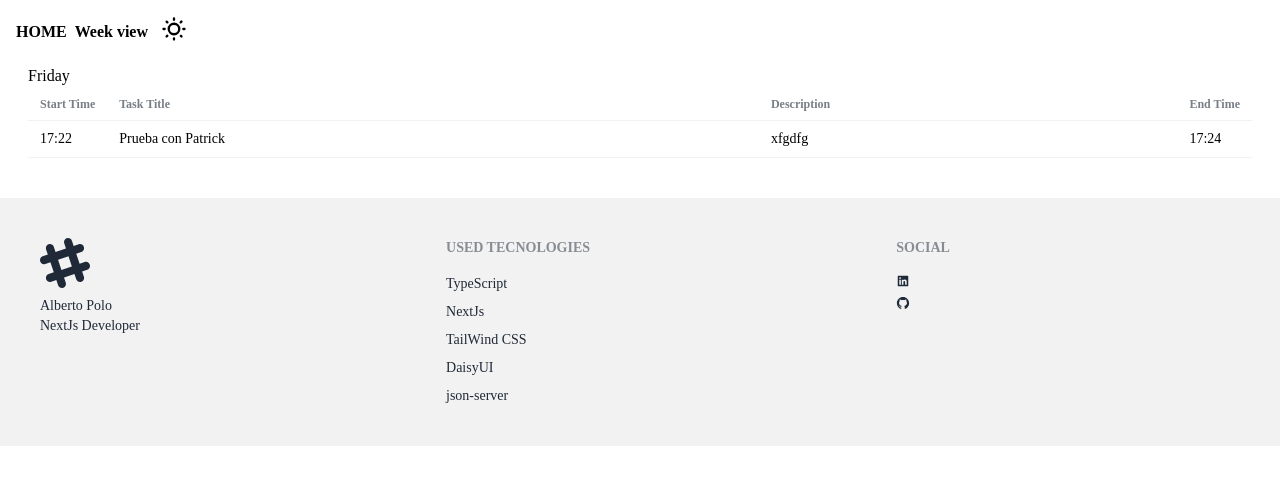
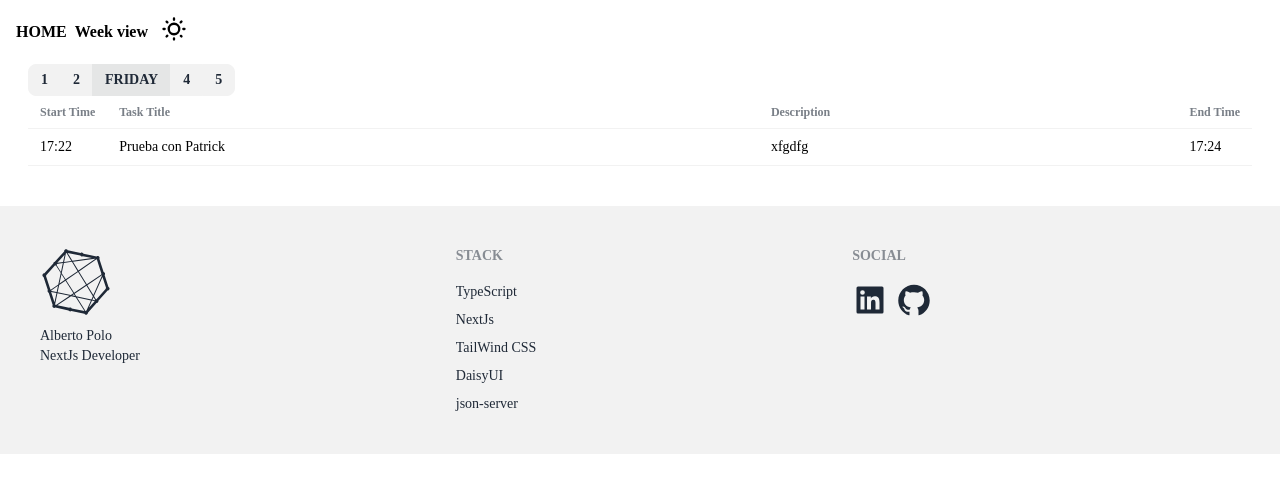
Before and after one commit to BertoPolo/week-plannerTS, a Next.js app: page /home/singleday/Friday in a window 1280 px wide. Shown: the top 492 px of the page. Built offline with nearby package versions, Linux system fonts and the light colour scheme; data requests are answered from the project's data file.

Commit message:
styling footer. adding pagination to navigate among days

```diff
--- a/app/home/singleday/[day]/page.tsx
+++ b/app/home/singleday/[day]/page.tsx
@@ -8,19 +8,22 @@ const SingleDay = async ({ params }: Params) => {
   //   sorting by startTime
   if (tasks.length > 0) {
     tasks.sort((a, b) => {
-      if (a.startTime < b.startTime) {
-        return -1
-      }
-      if (a.startTime > b.startTime) {
-        return 1
-      }
+      if (a.startTime < b.startTime) return -1
+      if (a.startTime > b.startTime) return 1
+
       return 0
     })
   }
+
   return (
     <>
-      <h1>{params.day}</h1>
-      {/* change h1 for pagination ui */}
+      <div className="join">
+        <button className="join-item btn btn-sm">1</button>
+        <button className="join-item btn btn-sm">2 </button>
+        <button className="join-item btn btn-sm btn-active">{params.day}</button>
+        <button className="join-item btn btn-sm">4</button>
+        <button className="join-item btn btn-sm">5</button>
+      </div>
       <div className="overflow-x-auto">
         <table className="table table-sm">
           {/* head */}
--- a/components/DayInWeek.tsx
+++ b/components/DayInWeek.tsx
@@ -13,12 +13,9 @@ const DayInWeek = ({ tasks }: TaskProps) => {
     : ["Monday", "Tuesday", "Wednesday", "Thursday", "Friday"]
 
   tasks.sort((a, b) => {
-    if (a.startTime < b.startTime) {
-      return -1
-    }
-    if (a.startTime > b.startTime) {
-      return 1
-    }
+    if (a.startTime < b.startTime) return -1
+    if (a.startTime > b.startTime) return 1
+
     return 0
   })
 
--- a/components/Footer.tsx
+++ b/components/Footer.tsx
@@ -2,22 +2,15 @@ import Link from "next/link"
 import React from "react"
 import { BiLogoLinkedinSquare } from "react-icons/bi"
 import { AiFillGithub } from "react-icons/ai"
+import { FaConnectdevelop } from "react-icons/fa"
 
 const Footer = () => {
   return (
     <footer className="footer p-10 mt-10 bg-base-200 text-base-content">
       <aside>
-        <svg
-          width="50"
-          height="50"
-          viewBox="0 0 24 24"
-          xmlns="http://www.w3.org/2000/svg"
-          fillRule="evenodd"
-          clipRule="evenodd"
-          className="fill-current"
-        >
-          <path d="M22.672 15.226l-2.432.811.841 2.515c.33 1.019-.209 2.127-1.23 2.456-1.15.325-2.148-.321-2.463-1.226l-.84-2.518-5.013 1.677.84 2.517c.391 1.203-.434 2.542-1.831 2.542-.88 0-1.601-.564-1.86-1.314l-.842-2.516-2.431.809c-1.135.328-2.145-.317-2.463-1.229-.329-1.018.211-2.127 1.231-2.456l2.432-.809-1.621-4.823-2.432.808c-1.355.384-2.558-.59-2.558-1.839 0-.817.509-1.582 1.327-1.846l2.433-.809-.842-2.515c-.33-1.02.211-2.129 1.232-2.458 1.02-.329 2.13.209 2.461 1.229l.842 2.515 5.011-1.677-.839-2.517c-.403-1.238.484-2.553 1.843-2.553.819 0 1.585.509 1.85 1.326l.841 2.517 2.431-.81c1.02-.33 2.131.211 2.461 1.229.332 1.018-.21 2.126-1.23 2.456l-2.433.809 1.622 4.823 2.433-.809c1.242-.401 2.557.484 2.557 1.838 0 .819-.51 1.583-1.328 1.847m-8.992-6.428l-5.01 1.675 1.619 4.828 5.011-1.674-1.62-4.829z"></path>
-        </svg>
+        <span className="text-7xl rotate-12">
+          <FaConnectdevelop />
+        </span>
         <p>
           Alberto Polo
           <br />
@@ -26,7 +19,7 @@ const Footer = () => {
       </aside>
 
       <nav>
-        <header className="footer-title">Used Tecnologies</header>
+        <header className="footer-title">Stack</header>
         <a className="link link-hover" target="_blank" rel="noopener noreferrer" href="https://www.typescriptlang.org/docs/">
           TypeScript
         </a>
@@ -45,12 +38,16 @@ const Footer = () => {
       </nav>
       <nav>
         <header className="footer-title">Social</header>
-        <Link className="link link-hover" target="_blank" rel="noopener noreferrer" href="https://www.linkedin.com/in/bertopolo">
-          <BiLogoLinkedinSquare />
-        </Link>
-        <Link className="link link-hover" target="_blank" rel="noopener noreferrer" href="https://github.com/BertoPolo">
-          {<AiFillGithub />}
-        </Link>
+        <div className="flex ">
+          <Link className="link link-hover" target="_blank" rel="noopener noreferrer" href="https://www.linkedin.com/in/bertopolo">
+            <span className="text-4xl">
+              <BiLogoLinkedinSquare />
+            </span>
+          </Link>
+          <Link className="link link-hover mx-2" target="_blank" rel="noopener noreferrer" href="https://github.com/BertoPolo">
+            <span className="text-4xl">{<AiFillGithub />}</span>
+          </Link>
+        </div>
       </nav>
     </footer>
   )
--- a/data/events.json
+++ b/data/events.json
@@ -33,7 +33,7 @@
     {
       "id": "3afff816-e2c9-4b3b-b72e-28dc656c7729",
       "taskName": "Home visits",
-      "startTime": "14:28",
+      "startTime": "14:31",
       "endTime": "14:31",
       "isDone": false,
       "description": "sad",
```
